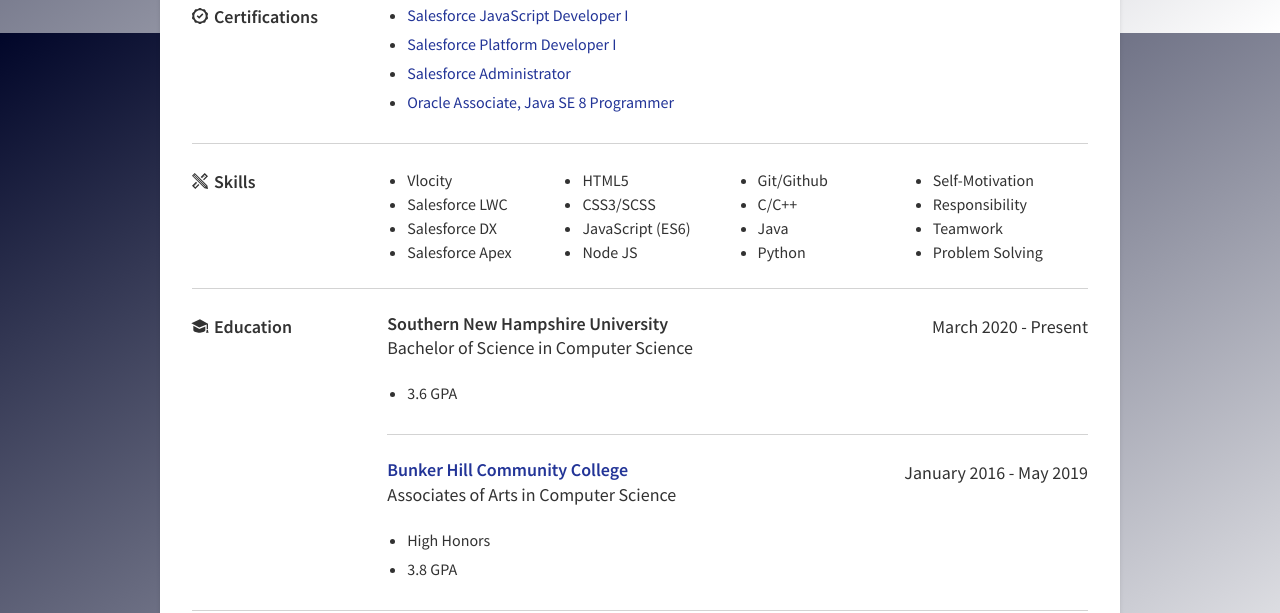
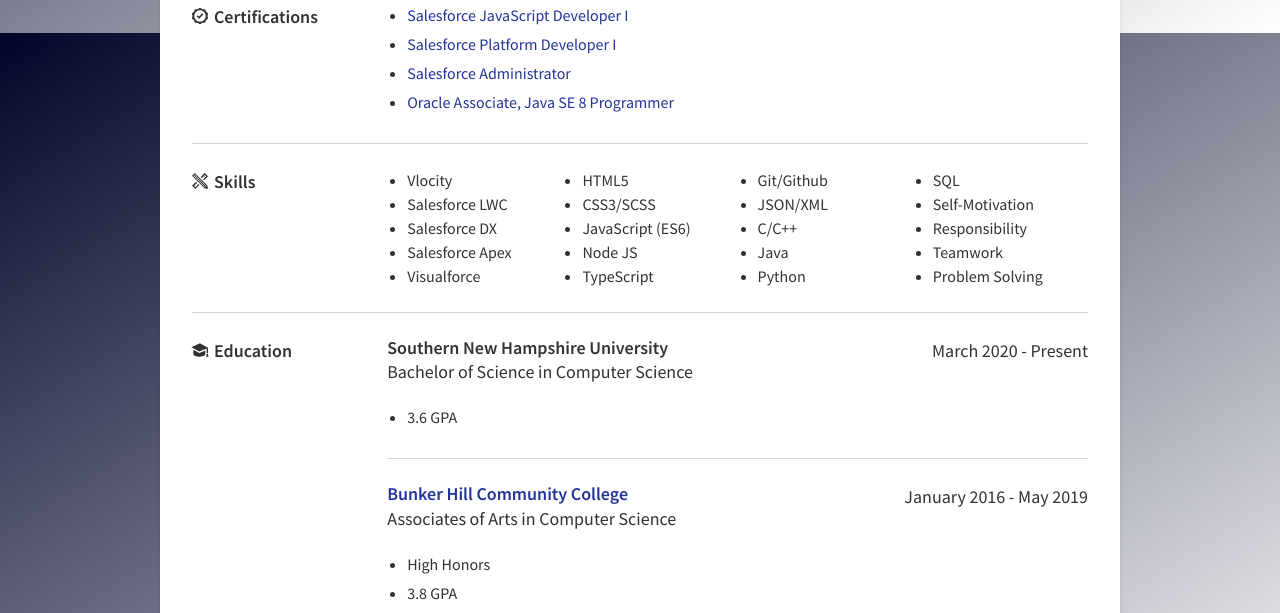
Before and after one commit to TamyresPortilho/resume, a website built with Parcel: page index.html in a window 1280 px wide. Shown: the part 767-1380 px from the top of the page. Built offline with nearby package versions, Linux system fonts and the light colour scheme; files whose address does not match are found by name.

Commit message:
updated skills

```diff
--- a/index.html
+++ b/index.html
@@ -122,20 +122,24 @@
                         <li>Salesforce LWC</li>
                         <li>Salesforce DX</li>
                         <li>Salesforce Apex</li>
+                        <li>Visualforce</li>
                     </ul>
                     <ul>
                         <li>HTML5</li>
                         <li>CSS3/SCSS</li>
                         <li>JavaScript (ES6)</li>
                         <li>Node JS</li>
+                        <li>TypeScript</li>
                     </ul>
                     <ul>
                         <li>Git/Github</li>
+                        <li>JSON/XML</li>
                         <li>C/C++</li>
                         <li>Java</li>
                         <li>Python</li>
                     </ul>
                     <ul>
+                        <li>SQL</li>
                         <li>Self-Motivation</li>
                         <li>Responsibility</li>
                         <li>Teamwork</li>
```
